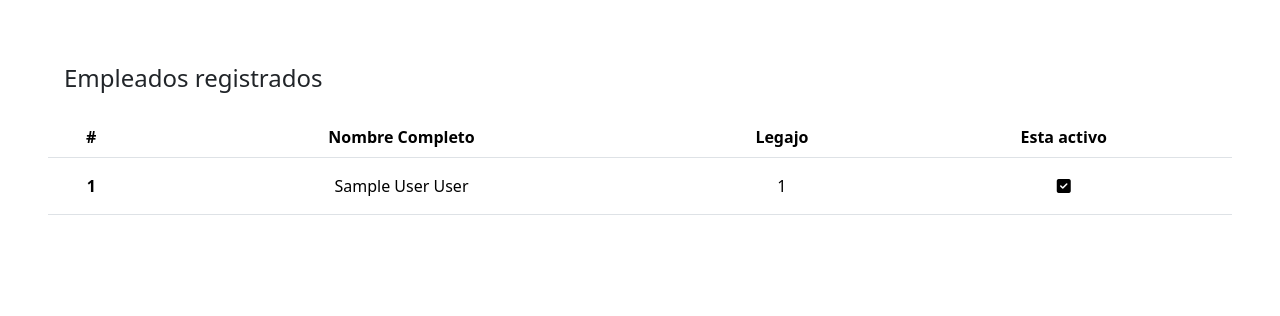
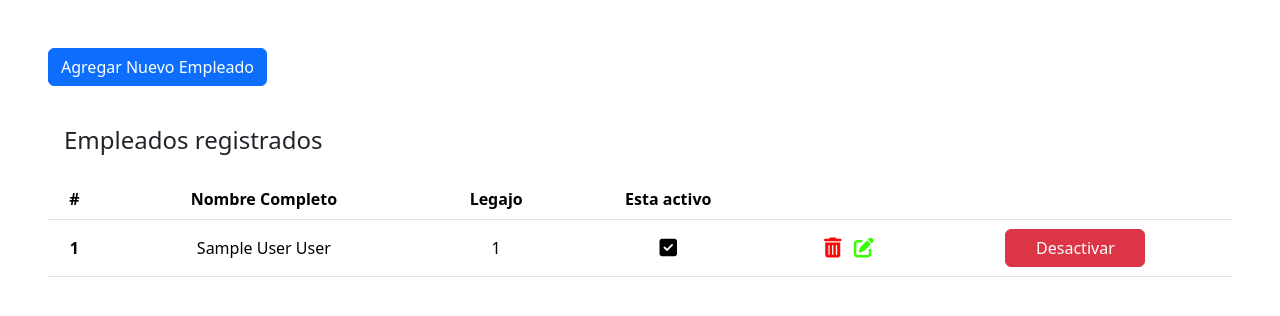
Before and after one commit to nahuelcococcia/ReservApp, a Django app: template reservas/templates/employees.html in a window 1280 px wide. Shown: the top 316 px of the page. Run offline with Django 4.2, Linux system fonts and the light colour scheme; the template is opened without the code that fills it: values that come from a table or form of the project are taken from there, others are empty; tables that the repository leaves empty hold one stand-in row (values such as "Sample post"); parts of the project's set-up code (start-up, migrations or seed data) failed here and were passed over.

Commit message:
Linkear todas las funcionalidades del módulo y estilos. Arreglamos detalles en models y admin. Se agrego metodo delete, y el template update

```diff
--- a/reservas/forms.py
+++ b/reservas/forms.py
@@ -16,15 +16,12 @@ class EmployeeForm(ModelForm):
         widgets = {
             'name': forms.TextInput(attrs={
                 'class': 'form-control',
-                'style': 'width: 50%;'
             }),
             'lastname': forms.TextInput(attrs={
                 'class': 'form-control',
-                'style': 'width: 50%;'
             }),
             'file_number': forms.TextInput(attrs={
                 'class': 'form-control',
-                'style': 'width: 50%;',
                 "type" : "number"
             }),
 
--- a/reservas/models.py
+++ b/reservas/models.py
@@ -12,7 +12,7 @@ class Service(models.Model):
 
 class Client(models.Model):
     name = models.CharField(max_length=55)
-    last_name = models.CharField(max_length=55)
+    lastname = models.CharField(max_length=55)
     is_active = models.BooleanField(default=True)
 
 
@@ -28,7 +28,7 @@ class Employee(models.Model):
 
 class Coordinator(models.Model):
     name = models.CharField(max_length=50)
-    last_name = models.CharField(max_length=50)
+    lastname = models.CharField(max_length=50)
     dni_number = models.IntegerField()
     created_at = models.DateTimeField(default=datetime.now)
     is_active = models.BooleanField(default=True)
--- a/reservas/templates/employees.html
+++ b/reservas/templates/employees.html
@@ -1,6 +1,9 @@
 {% extends 'base.html' %}
 {% block 'content' %}
     <div class="p-5">
+        <a class="btn btn-primary" href="{% url 'employee-create' %}">Agregar Nuevo Empleado</a>
+        <br/>
+        <br/>
         {% if employees %}
             <h4 class="p-3">Empleados registrados </h4>
             {% include 'employees_table.html' %}
@@ -8,5 +11,4 @@
             <h2>No hay empleados registrados</h2>
     {% endif %}
     </div>
-
 {% endblock %}
--- a/reservas/urls.py
+++ b/reservas/urls.py
@@ -1,12 +1,13 @@
 from django.contrib import admin
 from django.urls import path
-from .views import index, employees_view, employee_register
+from reservas import views
 
 urlpatterns = [
     path('home/', views.index, name="home"),
-    path('employee/new/', views.employee_register),
+    path('employee/new/', views.employee_register, name="employee-create"),
     path('employee/activate/<int:id>/', views.employee_activate, name="employee-activate"),
-    path('employee/update/<int:employee_id>', views.employee_update, name="employee-update"),
+    path('employee/update/<int:employee_id>/', views.employee_update, name="employee-update"),
+    path('employee/delete/<int:employee_id>/', views.employee_delete, name="employee-delete"),
     path('employee/deactivate/<int:employee_id>', views.employee_deactivate, name="employee-deactivate"),
-    path('employees/list/', employees_view)
+    path('employees/list/', views.employees_view, name="list"),
 ]
--- a/templates/employees_table.html
+++ b/templates/employees_table.html
@@ -4,20 +4,33 @@
         <th scope="col">#</th>
         <th scope="col">Nombre Completo</th>
         <th scope="col">Legajo</th>
-      <th scope="col">Esta activo </th>
+        <th scope="col">Esta activo</th>
+        <th></th>
+        <th></th>
     </tr>
     </thead>
     <tbody>
     {% for employee in employees %}
-    <tr>
-      <th class="py-3" >{{ employee.id }}</th>
-      <td class="py-3">{{  employee.fullname }}</td>
+    <tr class="align-middle">
+        <th class="py-3">{{ employee.id }}</th>
+        <td class="py-3">{{ employee.fullname }}</td>
         <td class="py-3">{{ employee.file_number }}</td>
         <td class="py-3">
             {% if employee.is_active %}
-          <i class="fa-solid fa-square-check"></i>
+            <i class="fa-solid fa-square-check fa-lg"></i>
             {% else %}
-          <i class="fa-solid fa-rectangle-xmark"></i>
+            <i class="fa-solid fa-rectangle-xmark fa-lg"></i>
+            {% endif %}
+        </td>
+        <td>
+            <a class="p-2" href="{% url 'employee-delete' employee.id %}" onclick="return confirm('¿Esta seguro de eliminar?')"><i class="fa-solid fa-trash-can fa-lg" style="color: #fd0808;"></i></a>
+            <a href="{% url 'employee-update' employee.id %}"><i class="fa-solid fa-pen-to-square fa-lg" style="color: #37ff00;"></i></a>
+        </td>
+        <td>
+            {% if employee.is_active %}
+            <a href="{% url 'employee-deactivate' employee.id %}" class="btn btn-danger" style="width:140px;">Desactivar</a>
+            {% else %}
+            <a href="{% url 'employee-activate' employee.id %}" class="btn btn-primary" style="width:140px;">Activar</a>
             {% endif %}
         </td>
     </tr>
```
Also changed, not shown: reservas/admin.py (+4 -4 lines), reservas/templates/employee_update.html (added, +7 -0 lines), reservas/views.py (+12 -5 lines), templates/create_update_form.html (+13 -6 lines). Lines whose indentation alone changed are shown as unchanged.
